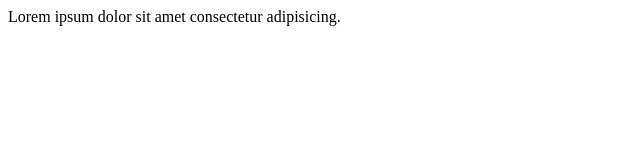
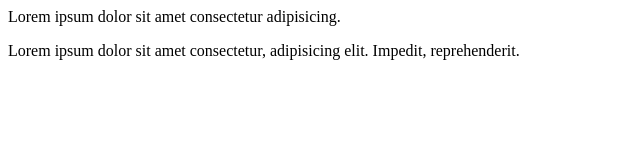
Before and after one commit to shahnawaz30/localrep, a plain HTML site: page index.html in a window 1280 px wide. Shown: the whole page, without its empty margins (0-640 px from the left). Drawn offline with Linux system fonts and the light colour scheme.

Commit message:
section added in html file

```diff
--- a/index.html
+++ b/index.html
@@ -1 +1,2 @@
 <p>Lorem ipsum dolor sit amet consectetur adipisicing.</p>
+<section>Lorem ipsum dolor sit amet consectetur, adipisicing elit. Impedit, reprehenderit.</section>
```
